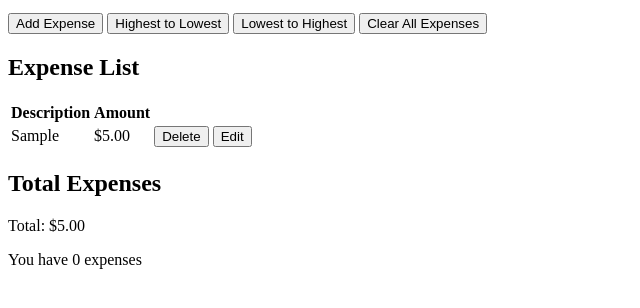
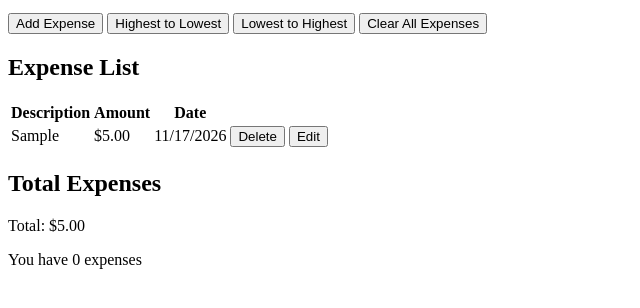
Before and after one commit to Najoule/Expense-Tracker, a plain HTML site: page index.html in a window 1280 px wide. Both pictures are taken after typing "Sample", "5" into the empty fields and a click on the button "Add Expense". Shown: the part 104-412 px from the top of the page, without its empty margins (0-640 px from the left). Drawn offline with Linux system fonts and the light colour scheme.

Commit message:
Add dates to expenses

```diff
--- a/index.html
+++ b/index.html
@@ -48,6 +48,7 @@
             <tr>
                 <th>Description</th>
                 <th>Amount</th>
+                <th>Date</th>
             </tr>
         </thead>
 
--- a/script.js
+++ b/script.js
@@ -42,6 +42,10 @@ function createExpenseRow(expense) {
     const amountCell = document.createElement("td");
     amountCell.textContent = `$${expense.amount.toFixed(2)}`;
     row.appendChild(amountCell);
+
+    const dateCell = document.createElement("td");
+    dateCell.textContent = new Date(expense.date).toLocaleDateString();
+    row.appendChild(dateCell);
 
     const deleteButton = document.createElement("button");
     deleteButton.textContent = "Delete";
@@ -202,7 +206,8 @@ addExpenseBtn.addEventListener("click", function() {
 
     const expense = {
         description: description,
-        amount: amount
+        amount: amount,
+        date: new Date().toISOString()
     };
 
     expenses.push(expense);
```
